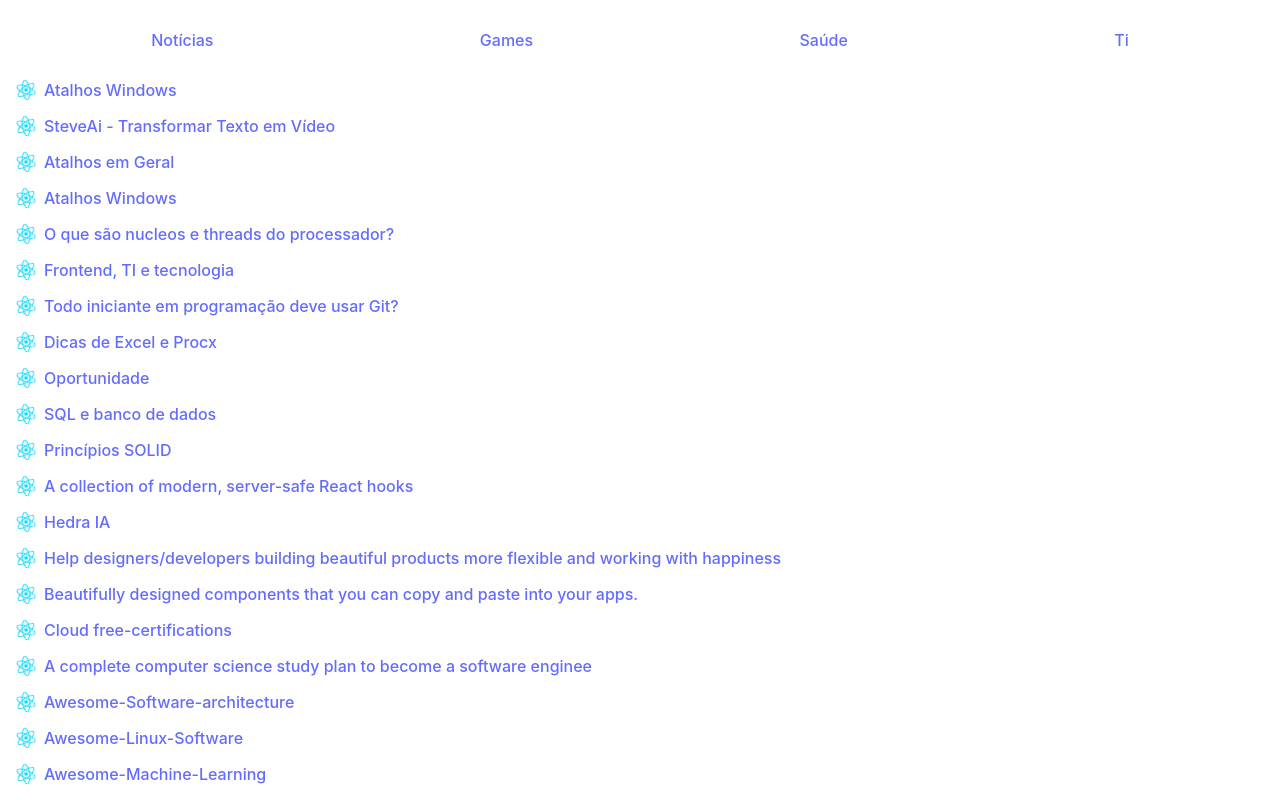
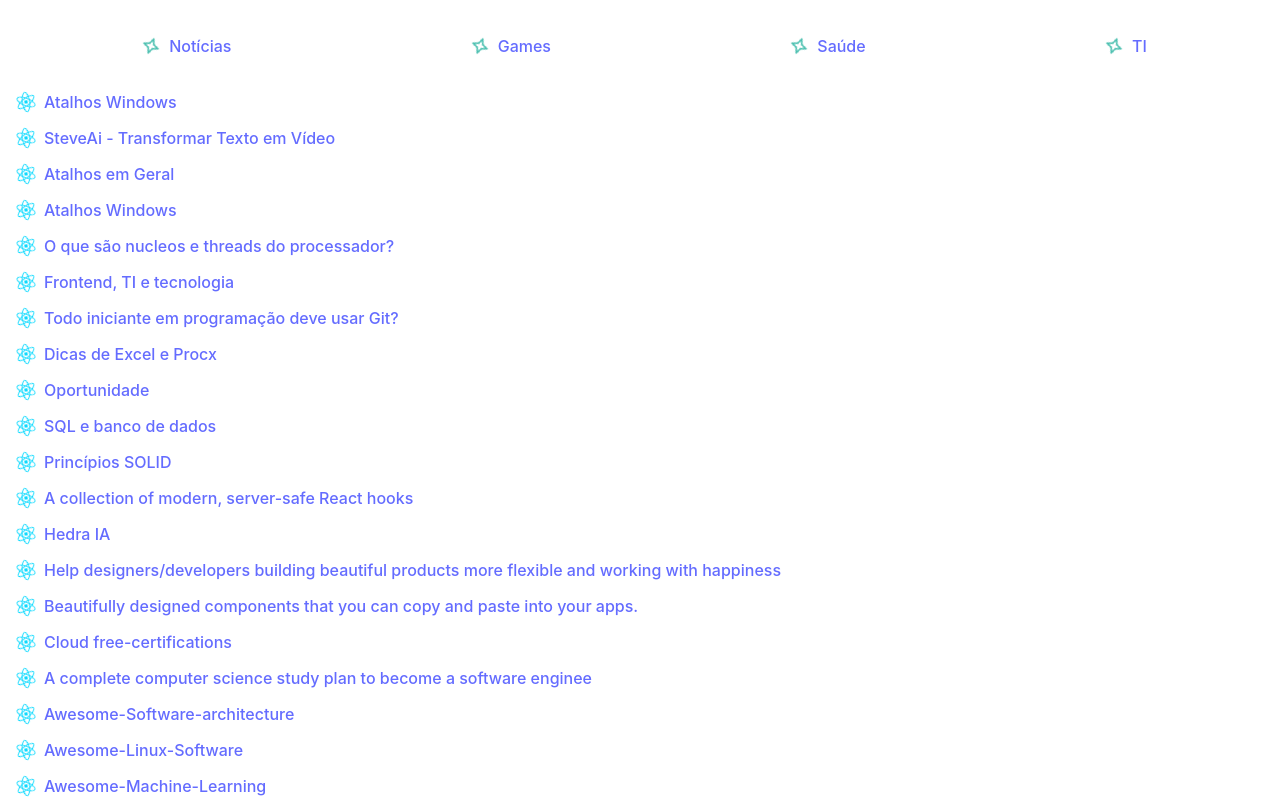
Before and after one commit to harissonduraes/notes, a React (Vite) app: page /ti in a window 1280 px wide. Shown: the top 800 px of the page. Built offline with nearby package versions, Linux system fonts and the light colour scheme.

Commit message:
Adiciona stars e organiza

```diff
--- a/src/App.tsx
+++ b/src/App.tsx
@@ -5,7 +5,7 @@
 import Saude from './links/saude'
 import Ti from './links/ti'
 import data from './data.json'
-import NavBar from './navbar'
+import NavBar from './components/navbar'
 
 function App() {
   const noticias = data.noticias;
--- /dev/null
+++ b/src/components/navbar.tsx
@@ -0,0 +1,28 @@
+import { Link } from "react-router-dom"
+import { Div, Nav } from "../jss"
+import starLogo from "../assets/star.svg"
+
+const NavBar = () => {
+  return (
+    <Nav>
+      <Div>
+        <img src={starLogo} className="logo react" />
+        <Link to="/noticias">Notícias</Link>
+      </Div>
+      <Div>
+        <img src={starLogo} className="logo react" />
+        <Link to="/games">Games</Link>
+      </Div>
+      <Div>
+        <img src={starLogo} className="logo react" />
+        <Link to="/saude">Saúde</Link>
+      </Div>
+      <Div>
+        <img src={starLogo} className="logo react" />
+        <Link to="/ti">TI</Link>
+      </Div>
+    </Nav>
+  )
+}
+
+export default NavBar
--- a/src/jss.tsx
+++ b/src/jss.tsx
@@ -1,27 +1,18 @@
 import styled from '@emotion/styled';
 
 export const Nav = styled.nav((
-
 ) => {
-
     return {
         display: 'flex',
         justifyContent: 'space-around',
-        // alignItems: 'revert',
-        padding: '20px 10px',
-        // width: 100
+        padding: '20px 10px'
     }
 })
 
 export const Div = styled.div((
-
 ) => {
     return {
         display: 'flex',
-        // justifyContent: '',
-        alignItems: 'center',
-        // alignItems: 'revert',
-        // padding: '20px 10px',
-        // width: 100
+        alignItems: 'center'
     }
 })
--- a/src/navbar.tsx
+++ /dev/null
@@ -1,15 +0,0 @@
-import { Link } from "react-router-dom"
-import { Nav } from "./jss"
-
-const NavBar = () => {
-  return (
-    <Nav>
-      <Link to="/noticias">Notícias</Link>
-      <Link to="/games">Games</Link>
-      <Link to="/saude">Saúde</Link>
-      <Link to="/ti">Ti</Link>
-    </Nav>
-  )
-}
-
-export default NavBar
```
Also changed, not shown: src/assets/star.svg.
